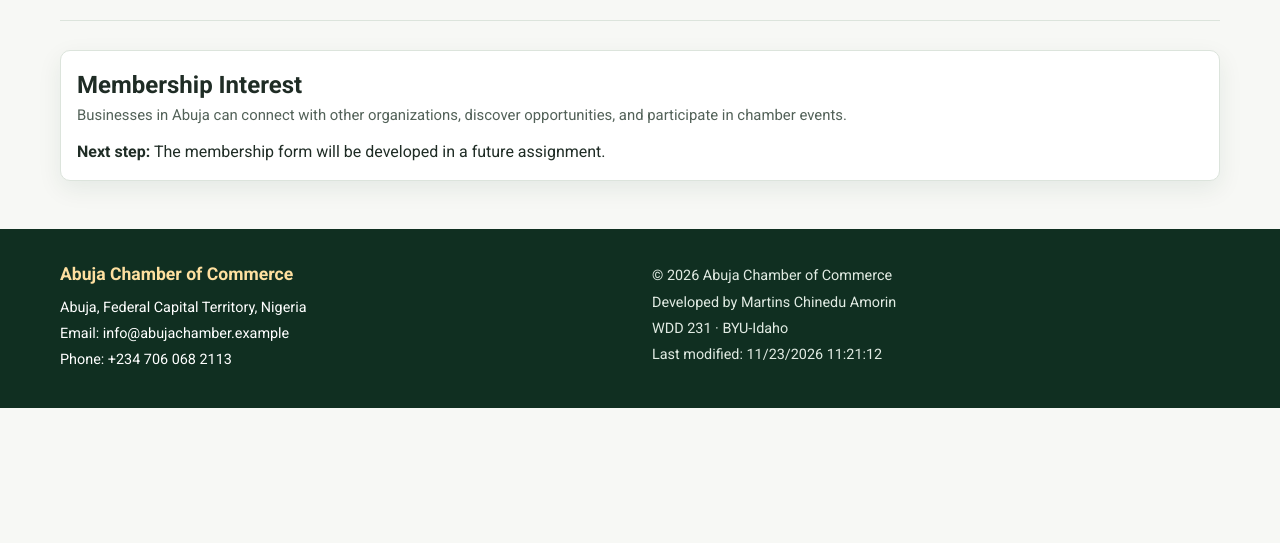
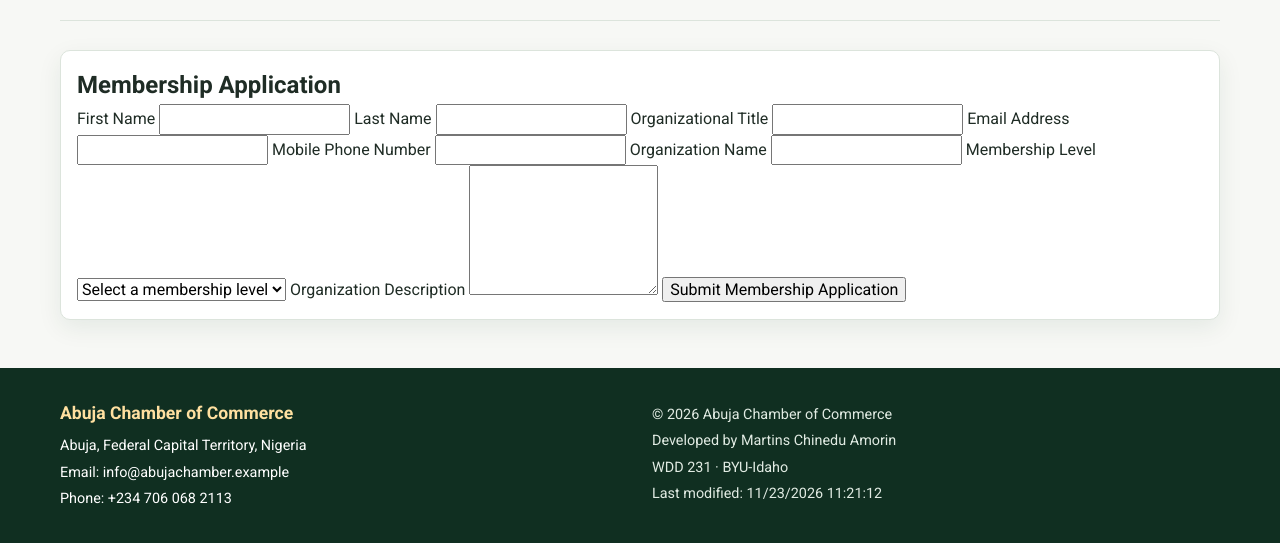
Before and after one commit to Iamfemimorin/wdd231, a plain HTML site: page chamber/join.html in a window 1280 px wide. Shown: the part 289-832 px from the top of the page. Before the commit the page ends 800 px from the top, so only its background shows below. Drawn offline with Linux system fonts and the light colour scheme.

Commit message:
week 4 assignment

```diff
--- a/chamber/join.html
+++ b/chamber/join.html
@@ -48,9 +48,58 @@
 <section class="directory-section" aria-labelledby="join-heading">
   <div class="member-card">
     <div class="member-content">
-      <h2 id="join-heading">Membership Interest</h2>
-      <p class="member-description">Businesses in Abuja can connect with other organizations, discover opportunities, and participate in chamber events.</p>
-      <p><strong>Next step:</strong> The membership form will be developed in a future assignment.</p>
+      <h2 id="join-heading">Membership Application</h2>
+      <form method="get" action="thankyou.html">
+        <label>
+          First Name
+          <input type="text" name="firstName" title="Enter your first name" autocomplete="given-name" required>
+        </label>
+
+        <label>
+          Last Name
+          <input type="text" name="lastName" title="Enter your last name" autocomplete="family-name" required>
+        </label>
+
+        <label>
+          Organizational Title
+          <input type="text" name="organizationTitle" title="Enter your title within the organization. Use at least seven letters, spaces, or hyphens." autocomplete="organization-title" pattern="[A-Za-z -]{7,}">
+        </label>
+
+        <label>
+          Email Address
+          <input type="email" name="email" title="Enter a valid email address" autocomplete="email" required>
+        </label>
+
+        <label>
+          Mobile Phone Number
+          <input type="tel" name="phone" title="Enter your mobile phone number" autocomplete="tel" required>
+        </label>
+
+        <label>
+          Organization Name
+          <input type="text" name="organization" title="Enter your business or organization name" autocomplete="organization" required>
+        </label>
+
+        <label>
+          Membership Level
+          <select name="membershipLevel" title="Choose a membership level" required>
+            <option value="" selected disabled>Select a membership level</option>
+            <option value="np">NP Membership</option>
+            <option value="bronze">Bronze Membership</option>
+            <option value="silver">Silver Membership</option>
+            <option value="gold">Gold Membership</option>
+          </select>
+        </label>
+
+        <label>
+          Organization Description
+          <textarea name="description" title="Briefly describe your business or organization" rows="5"></textarea>
+        </label>
+
+        <input type="hidden" name="timestamp" id="timestamp">
+
+        <input type="submit" value="Submit Membership Application">
+      </form>
     </div>
   </div>
 </section>
```
